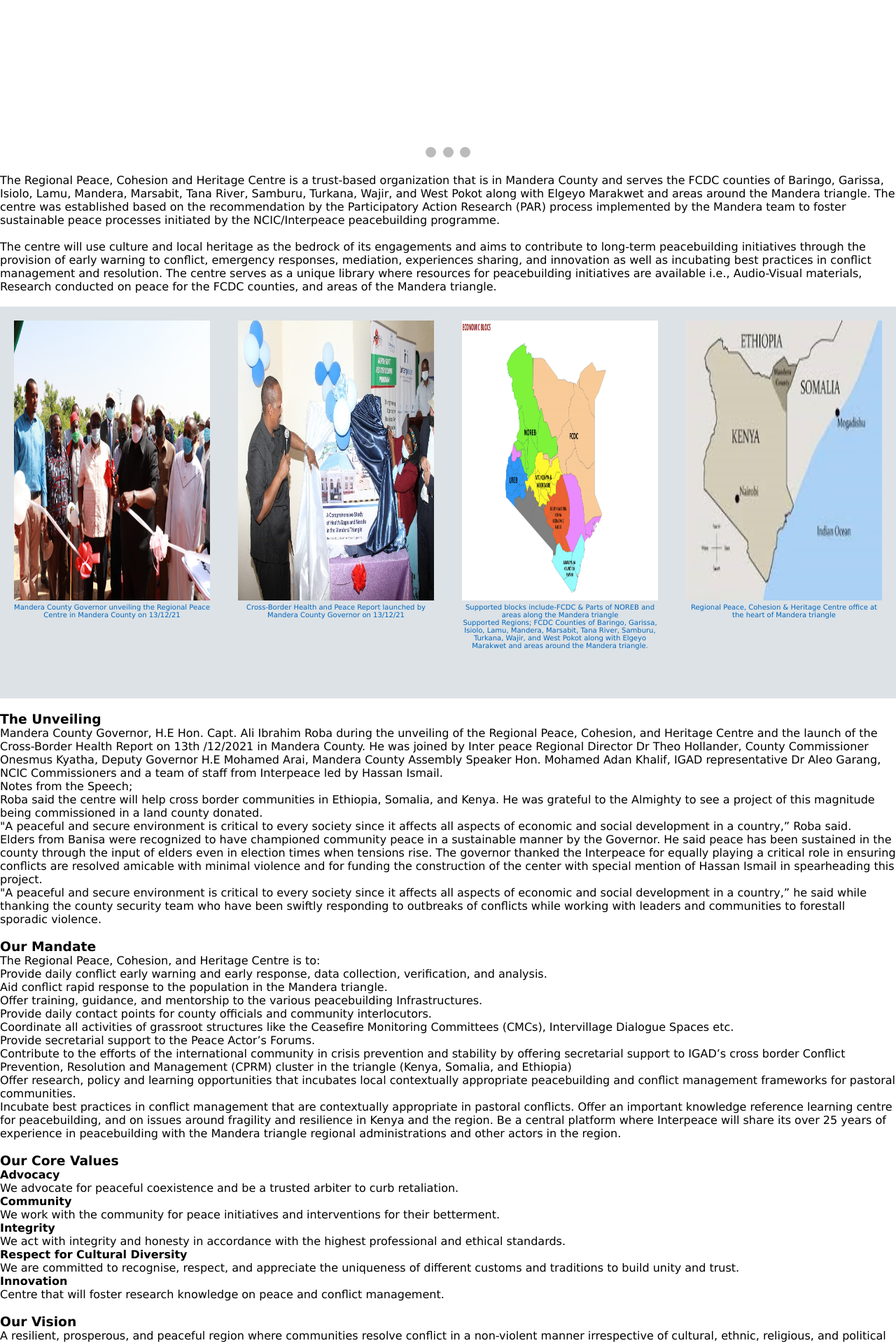
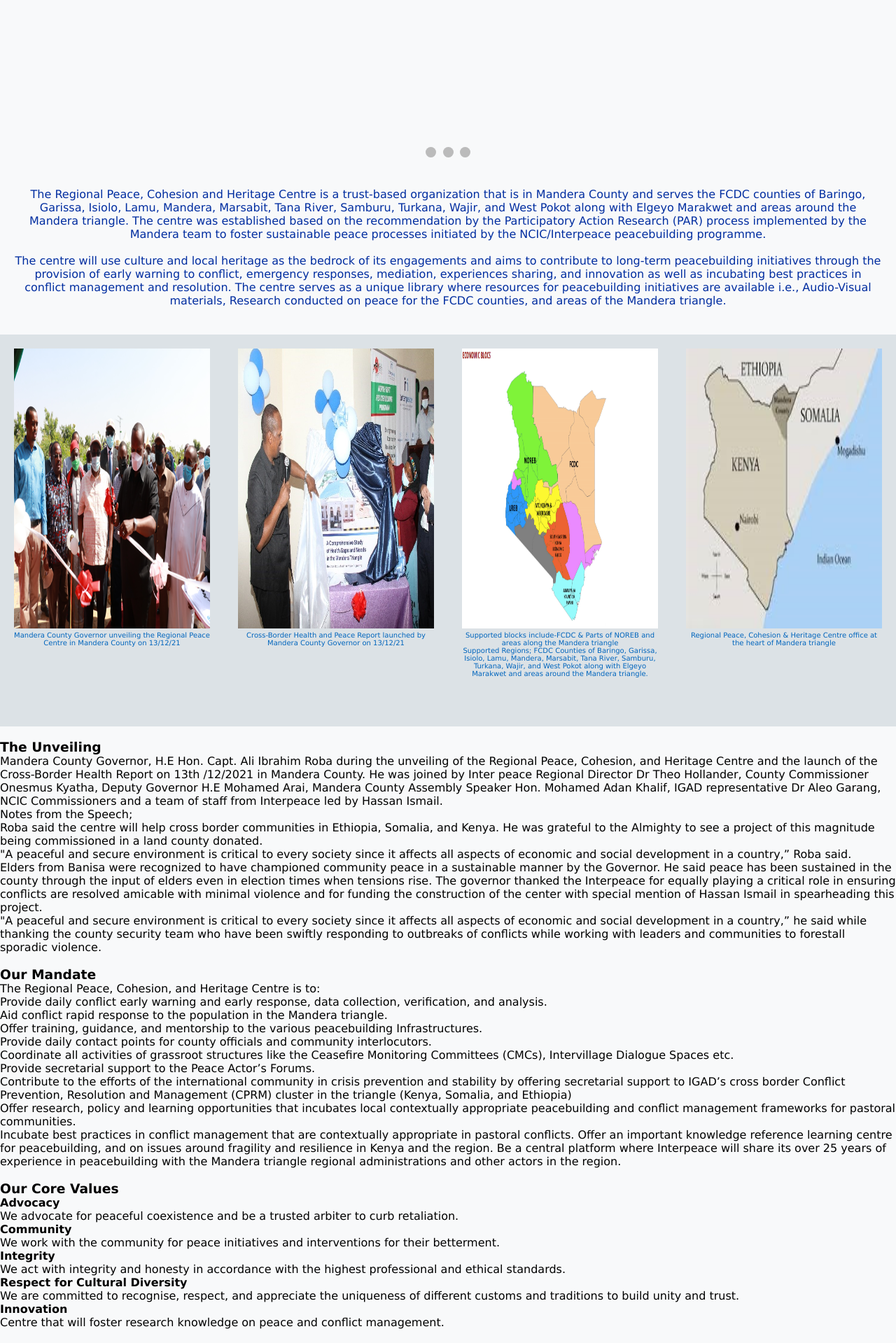
Before and after one commit to Teddykavooh/Interpeace-Project, a PHP site: page / in a window 1280 px wide. Shown: the part 588-2507 px from the top of the page at 70% size. Run offline with PHP 8.4, Linux system fonts and the light colour scheme; style sheets or scripts are compiled from the project's sources; some libraries are stand-ins or nearby versions.

Commit message:
Change component colours

```diff
--- a/sass/_base.scss
+++ b/sass/_base.scss
@@ -5,6 +5,6 @@
 }
 
 body {
-  // background-color: olivedrab;
+  background-color: #F8F9FA;
   font-family: Verdana, sans-serif;
 }
--- a/sass/_components.scss
+++ b/sass/_components.scss
@@ -0,0 +1,5 @@
+.intro {
+    text-align: center;
+    padding: 20px;
+    color: #002DA0;
+}
--- a/sass/_footer.scss
+++ b/sass/_footer.scss
@@ -1,6 +1,6 @@
 /* Footer */
 .footer {
-    background-color: olive;
+    background-color: #002B5C;
     height: 40vh;
     text-align: center;
 }
--- a/sass/_slider.scss
+++ b/sass/_slider.scss
@@ -56,8 +56,9 @@
 
 /* Caption text */
 .text {
-  color: black;
-  font-size: 30px;
+  color: #002DA0;
+  // text-shadow: 2px, 2px, black;
+  font-size: 20px;
   padding: 8px 12px;
   position: absolute;
   bottom: 8px;
```
